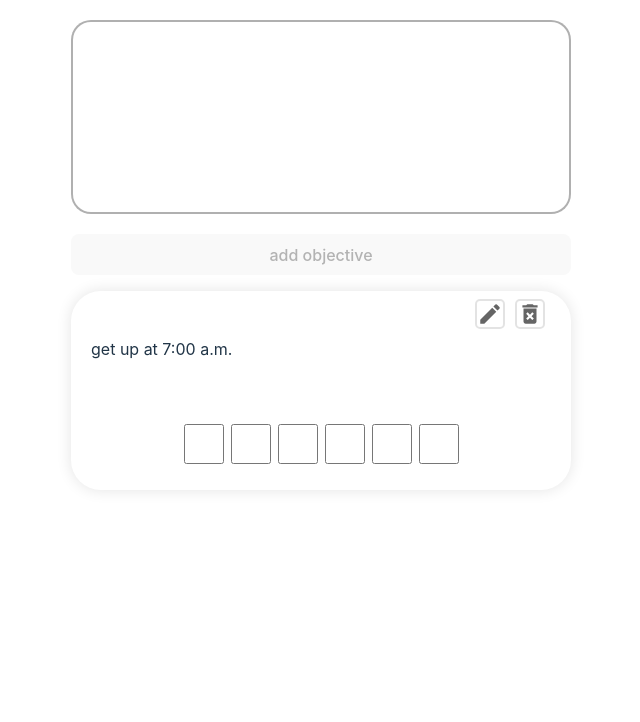
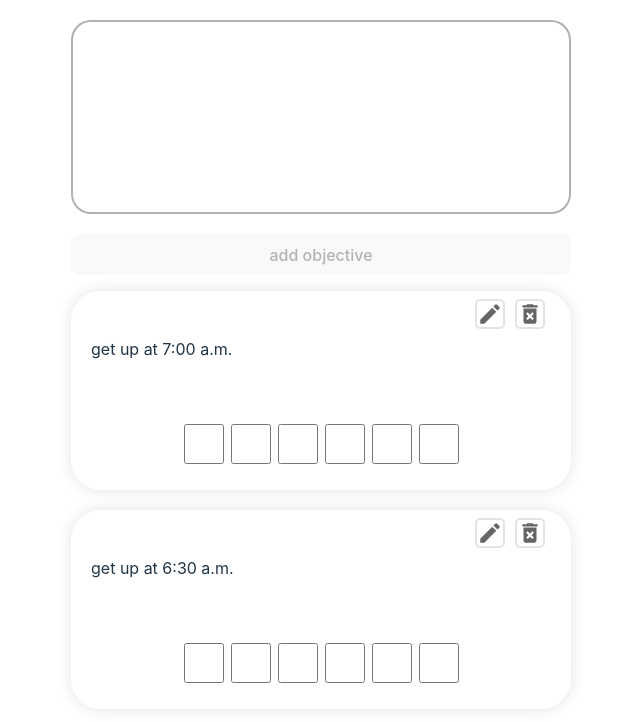
Before and after one commit to Whittun/Foundation, a React (Vite) app: page / in a window 1280 px wide. Shown: the top 722 px of the page, without its empty margins (319-959 px from the left). Built offline with nearby package versions, Linux system fonts and the light colour scheme.

Commit message:
feat: add new default value

```diff
--- a/src/components/Objectives/Objectives.tsx
+++ b/src/components/Objectives/Objectives.tsx
@@ -14,6 +14,10 @@ export const Objectives = () => {
     {
       id: 0,
       text: `get up at 7:00 a.m.`,
+    },
+    {
+      id: 1,
+      text: `get up at 6:30 a.m.`,
     },
   ]);
 
```
